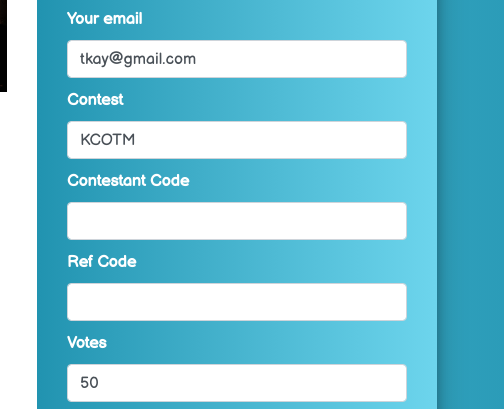
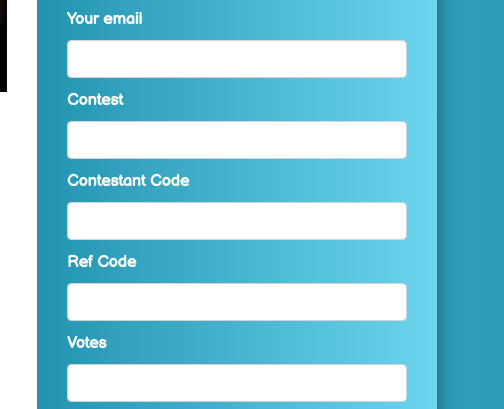
Before and after one commit to Whizzie99/card-and-form, a plain HTML site: page index.html in a window 1280 px wide. Both pictures are taken after a click on the button "Get Tally". Shown: the part 225-634 px from the top of the page, 603-1107 px from the left. Drawn offline with nearby package versions, Linux system fonts and the light colour scheme; files that its build step writes are made by us from their sources; a web font is replaced by a local one.

```diff
--- a/index.html
+++ b/index.html
@@ -82,12 +82,12 @@
 
                 <div class="form-group">
                     <label for="">Your email</label>
-                    <input type="text" class="form-control" id="email" name="sender" value="tkay@gmail.com">
+                    <input type="text" class="form-control" id="email" name="sender" value="">
                 </div>
 
                 <div class="form-group">
                     <label for="contestId">Contest</label>
-                    <input type="text" class="form-control" id="contestid" name="type" value="KCOTM">
+                    <input type="text" class="form-control" id="contestid" name="type" value="">
                 </div>
 
                 <div class="form-group">
@@ -102,7 +102,7 @@
 
                 <div class="form-group">
                     <label for="votes">Votes</label>
-                    <input type="text" class="form-control" name="votes" id="votes" value="50">
+                    <input type="text" class="form-control" name="votes" id="votes" value="">
                 </div>
 
                 <div class="tally-btn-area">
```
